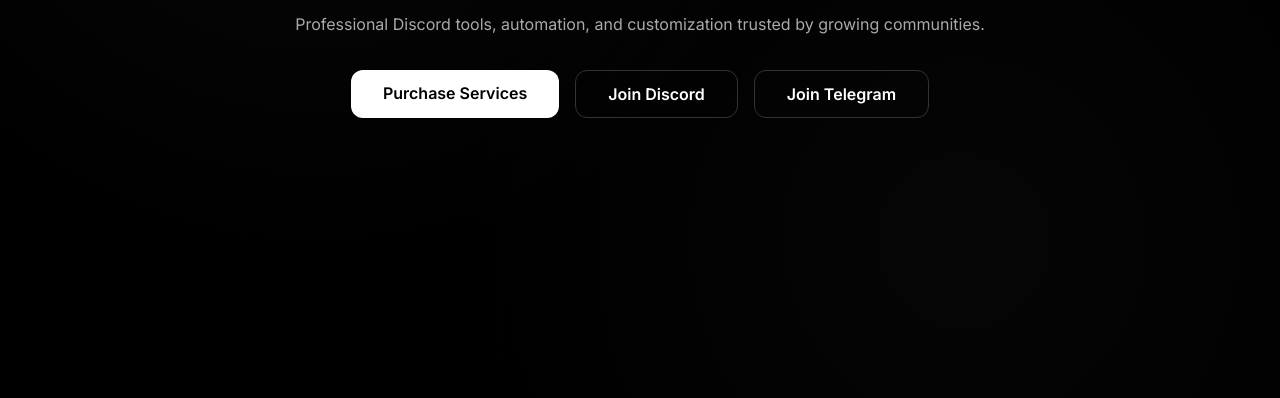
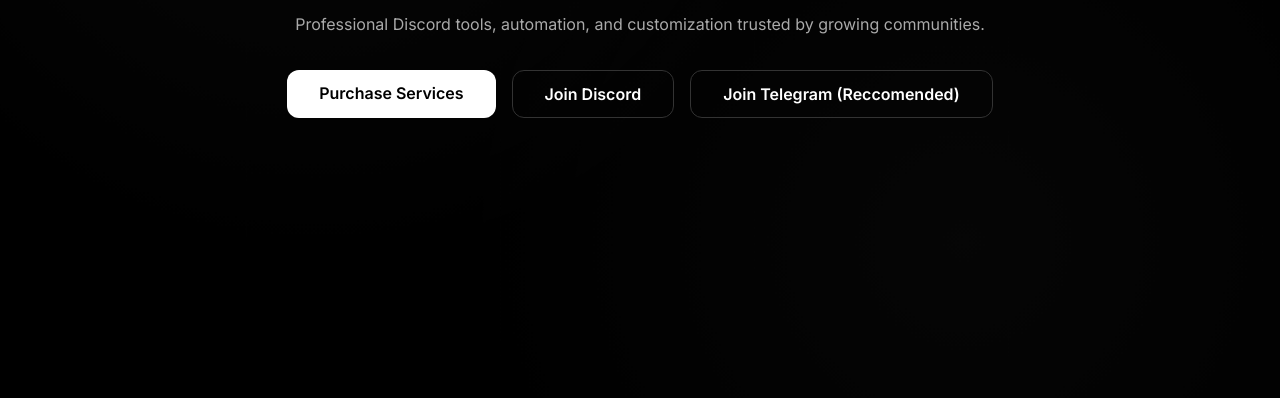
Before and after one commit to ticklejr9-del/FlagzStore, a plain HTML site: page index.html in a window 1280 px wide. Shown: the part 402-800 px from the top of the page. Drawn offline with Linux system fonts and the light colour scheme.

Commit message:
Update index.html

```diff
--- a/index.html
+++ b/index.html
@@ -243,8 +243,8 @@
     <p>Professional Discord tools, automation, and customization trusted by growing communities.</p>
     <div class="buttons">
       <a class="btn" href="https://flagz.mysellauth.com/">Purchase Services</a>
-      <a class="btn alt" href="discord.gg/6flagz">Join Discord</a>
-      <a class="btn alt" href="https://t.me/flagzshop">Join Telegram</a>
+      <a class="btn alt" href="discord.gg/flagz">Join Discord</a>
+      <a class="btn alt" href="https://t.me/flagzshop">Join Telegram (Reccomended)</a>
     </div>
   </div>
 </header>
```
